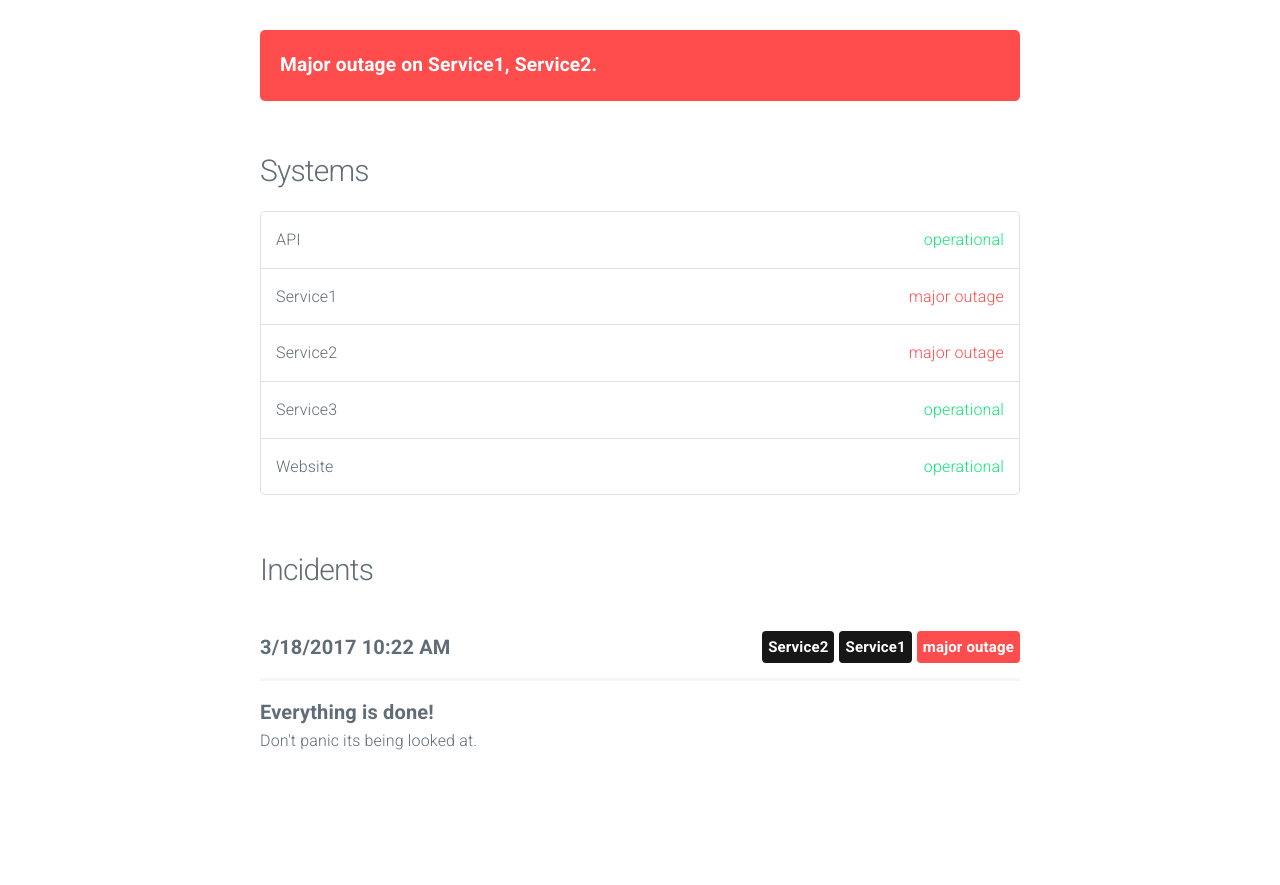
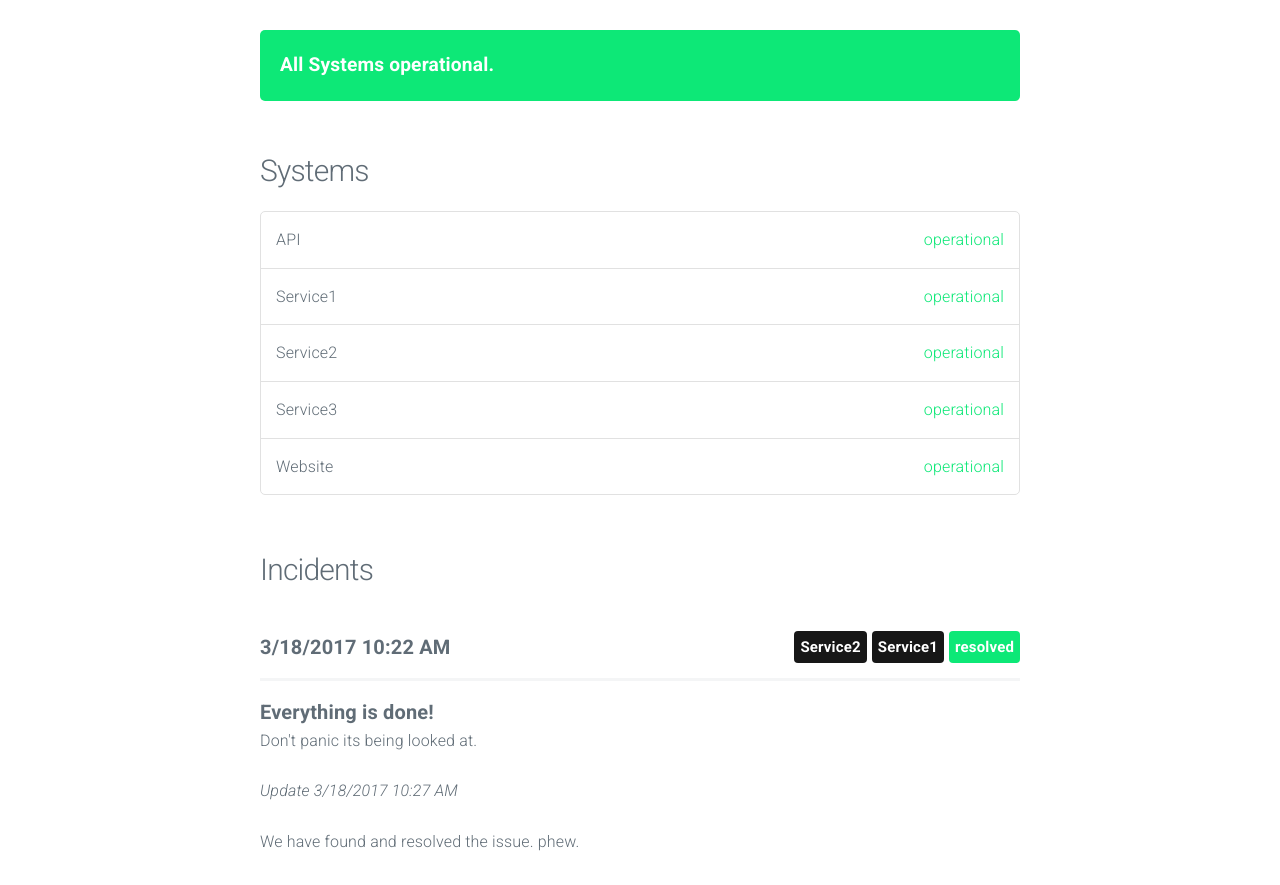
Before and after one commit to shaunmclernon/demostatuspage, a plain HTML site: page index.html in a window 1280 px wide. Shown: the part 55-940 px from the top of the page. Drawn offline with nearby package versions, Linux system fonts and the light colour scheme; no server answers.

Commit message:
update index

```diff
--- a/index.html
+++ b/index.html
@@ -29,11 +29,9 @@
 
 			<section class="container" id="main">
 
-
-					<div class="panel major outage">
-						<span data-l10n-id="Major-outage">Major outage</span> <span data-l10n-id="on">on</span> Service1, Service2.
+					<div class="panel operational" data-l10n-id="systems-operational">
+						All Systems operational.
 					</div>
-
 
 
 				<h4 data-l10n-id="systems">Systems</h4>
@@ -44,11 +42,11 @@
 					</li>
 
 					<li>
-						Service1 <span class="status major outage" data-l10n-id="major-outage">major outage</span>
+						Service1 <span class="status operational" data-l10n-id="operational">operational</span>
 					</li>
 
 					<li>
-						Service2 <span class="status major outage" data-l10n-id="major-outage">major outage</span>
+						Service2 <span class="status operational" data-l10n-id="operational">operational</span>
 					</li>
 
 					<li>
@@ -68,7 +66,7 @@
 						<span class="date moment">2017-03-18 10:22:54 UTC</span>
 
 
-							<span class="label major outage float-right" data-l10n-id="major-outage">major outage</span>
+							<span class="label operational float-right" data-l10n-id="resolved">resolved</span>
 
 
 							<span class="label system float-right">Service1</span>
@@ -79,6 +77,10 @@
 
 						<span class="title">Everything is done!</span>
 						<p>Don't panic its being looked at.</p>
+
+
+							<p><em>Update <span class="moment">2017-03-18 10:27:27 UTC</span></em></p>
+							<p>We have found and resolved the issue. phew.</p>
 
 
 					</div>
```
